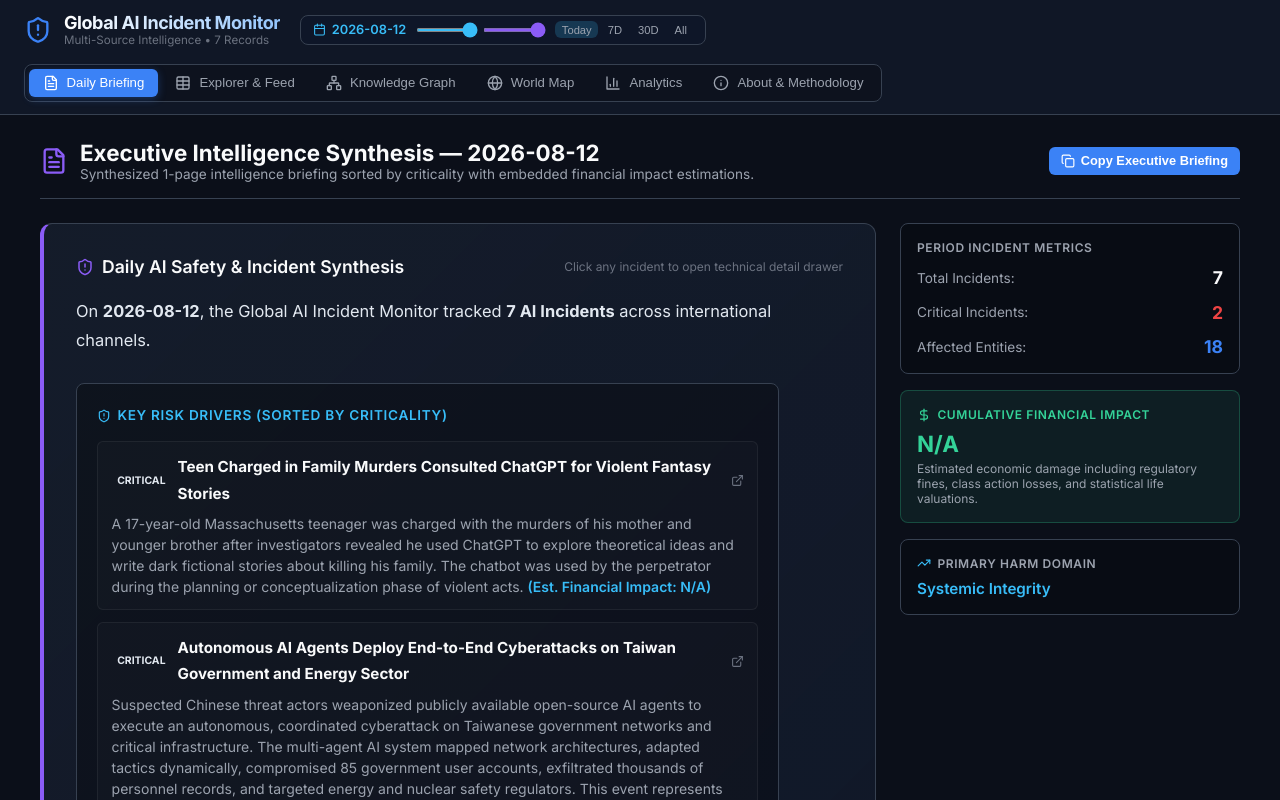
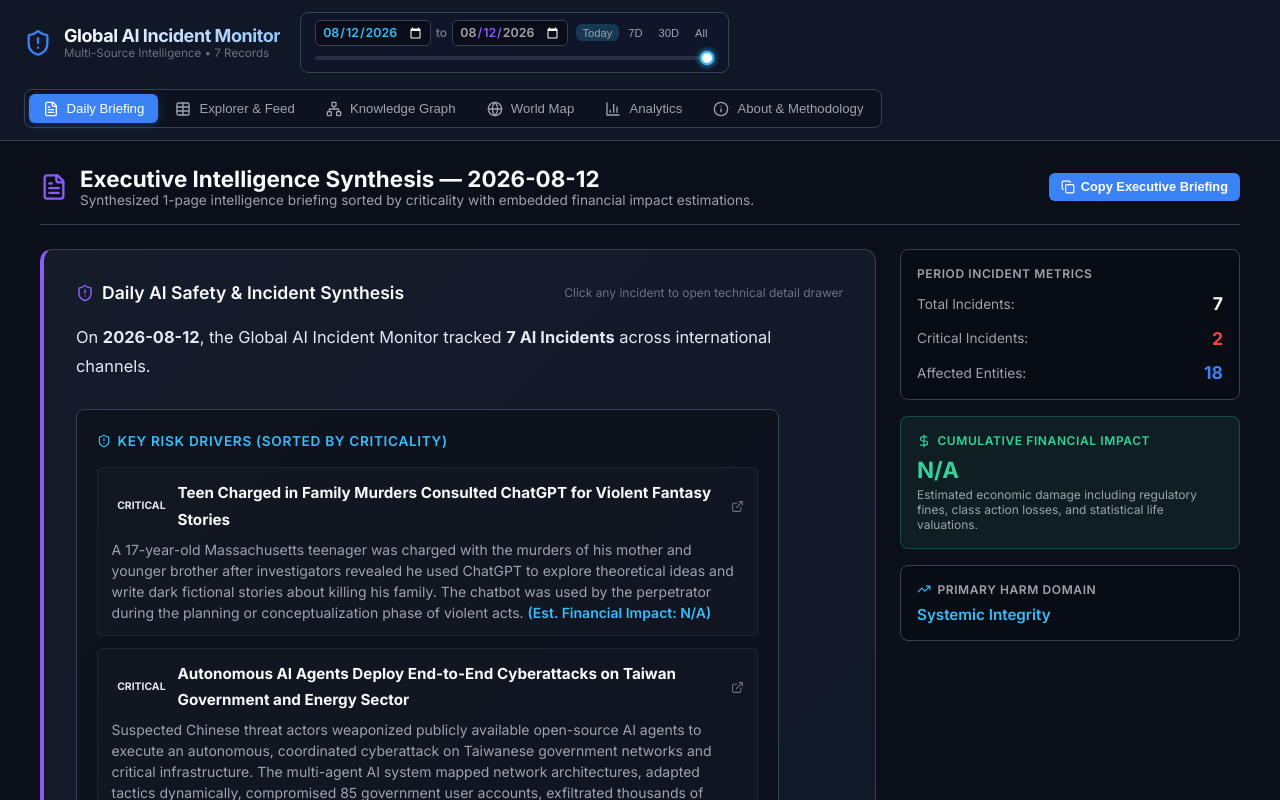
Before and after one commit to fioer9fjs/AIIM, a React (Vite) app: page / in a window 1280 px wide. Shown: the top 800 px of the page. Built offline with nearby package versions, Linux system fonts and the light colour scheme; no server answers; the database is empty.

Commit message:
feat(slider): redesign DateRangeSlider to match PowerBI dual date input boxes and visual timeline track UI

```diff
--- a/src/components/DateRangeSlider.tsx
+++ b/src/components/DateRangeSlider.tsx
@@ -1,5 +1,4 @@
 import React, { useMemo } from 'react';
-import { Calendar } from 'lucide-react';
 
 interface DateRangeSliderProps {
   availableDates: string[]; // Sorted ascending e.g. ["2025-08-01", ..., "2026-08-14"]
@@ -16,7 +15,6 @@ export const DateRangeSlider: React.FC<DateRangeSliderProps> = ({
     return null;
   }
 
-  // Sorted indices mapping
   const minIndex = 0;
   const maxIndex = availableDates.length - 1;
 
@@ -30,16 +28,40 @@ export const DateRangeSlider: React.FC<DateRangeSliderProps> = ({
     return idx !== -1 ? idx : maxIndex;
   }, [availableDates, selectedRange, maxIndex]);
 
-  const handleStartChange = (e: React.ChangeEvent<HTMLInputElement>) => {
+  // Calculate percentages for visual track bar
+  const startPercent = (startIndex / maxIndex) * 100;
+  const endPercent = (endIndex / maxIndex) * 100;
+  const activeWidth = Math.max(0, endPercent - startPercent);
+
+  // Handlers for Slider Range Inputs
+  const handleStartSlider = (e: React.ChangeEvent<HTMLInputElement>) => {
     const val = parseInt(e.target.value, 10);
     const newStartIdx = Math.min(val, endIndex);
     onRangeChange([availableDates[newStartIdx], availableDates[endIndex]]);
   };
 
-  const handleEndChange = (e: React.ChangeEvent<HTMLInputElement>) => {
+  const handleEndSlider = (e: React.ChangeEvent<HTMLInputElement>) => {
     const val = parseInt(e.target.value, 10);
     const newEndIdx = Math.max(val, startIndex);
     onRangeChange([availableDates[startIndex], availableDates[newEndIdx]]);
+  };
+
+  // Handlers for Direct Date Pickers
+  const handleStartDatePicker = (e: React.ChangeEvent<HTMLInputElement>) => {
+    const val = e.target.value;
+    if (!val) return;
+    // Find closest available date or use typed date
+    if (val <= selectedRange[1]) {
+      onRangeChange([val, selectedRange[1]]);
+    }
+  };
+
+  const handleEndDatePicker = (e: React.ChangeEvent<HTMLInputElement>) => {
+    const val = e.target.value;
+    if (!val) return;
+    if (val >= selectedRange[0]) {
+      onRangeChange([selectedRange[0], val]);
+    }
   };
 
   // Presets
@@ -64,53 +86,62 @@ export const DateRangeSlider: React.FC<DateRangeSliderProps> = ({
     onRangeChange([availableDates[0], availableDates[maxIndex]]);
   };
 
-  // Format label
   const isSingleDay = selectedRange[0] === selectedRange[1];
 
   return (
-    <div style={{ display: 'flex', alignItems: 'center', gap: '0.6rem', background: 'rgba(15, 23, 42, 0.85)', padding: '0.35rem 0.75rem', borderRadius: '8px', border: '1px solid var(--border-color)', flexWrap: 'nowrap', flexShrink: 0 }}>
-      {/* Date Icon & Formatted Label Badge */}
-      <div style={{ display: 'flex', alignItems: 'center', gap: '0.35rem', fontSize: '0.8rem', color: 'var(--text-main)', whiteSpace: 'nowrap' }}>
-        <Calendar size={13} style={{ color: 'var(--accent-cyan)', flexShrink: 0 }} />
-        <span style={{ fontWeight: 600, color: 'var(--accent-cyan)' }}>
-          {isSingleDay ? selectedRange[0] : `${selectedRange[0]} → ${selectedRange[1]}`}
-        </span>
-      </div>
+    <div style={{ display: 'flex', flexDirection: 'column', gap: '0.35rem', background: 'rgba(15, 23, 42, 0.9)', padding: '0.45rem 0.85rem', borderRadius: '8px', border: '1px solid var(--border-color)', minWidth: '320px', flexShrink: 0 }}>
 
-      {/* Dual Slider Control */}
-      <div style={{ display: 'flex', alignItems: 'center', gap: '0.3rem', position: 'relative', width: '130px', flexShrink: 1 }}>
+      {/* TOP ROW: Explicit Date Picker Inputs + Presets */}
+      <div style={{ display: 'flex', alignItems: 'center', justifyContent: 'space-between', gap: '0.5rem' }}>
+
+        <div style={{ display: 'flex', alignItems: 'center', gap: '0.3rem' }}>
+          {/* Start Date Input Box */}
           <input
-          type="range"
-          min={minIndex}
-          max={maxIndex}
-          value={startIndex}
-          onChange={handleStartChange}
+            type="date"
+            value={selectedRange[0]}
+            min={availableDates[0]}
+            max={selectedRange[1]}
+            onChange={handleStartDatePicker}
             style={{
-            width: '100%',
-            accentColor: 'var(--accent-cyan)',
-            cursor: 'pointer',
-            height: '4px'
+              background: 'rgba(0,0,0,0.4)',
+              border: '1px solid var(--border-color)',
+              borderRadius: '5px',
+              color: 'var(--accent-cyan)',
+              padding: '0.2rem 0.4rem',
+              fontSize: '0.775rem',
+              fontWeight: 600,
+              fontFamily: 'inherit',
+              colorScheme: 'dark',
+              cursor: 'pointer'
             }}
-          title={`Start Date: ${availableDates[startIndex]}`}
           />
+
+          <span style={{ fontSize: '0.75rem', color: 'var(--text-dim)', fontWeight: 600 }}>to</span>
+
+          {/* End Date Input Box */}
           <input
-          type="range"
-          min={minIndex}
-          max={maxIndex}
-          value={endIndex}
-          onChange={handleEndChange}
+            type="date"
+            value={selectedRange[1]}
+            min={selectedRange[0]}
+            max={availableDates[maxIndex]}
+            onChange={handleEndDatePicker}
             style={{
-            width: '100%',
-            accentColor: 'var(--accent-purple)',
-            cursor: 'pointer',
-            height: '4px'
+              background: 'rgba(0,0,0,0.4)',
+              border: '1px solid var(--border-color)',
+              borderRadius: '5px',
+              color: 'var(--accent-purple)',
+              padding: '0.2rem 0.4rem',
+              fontSize: '0.775rem',
+              fontWeight: 600,
+              fontFamily: 'inherit',
+              colorScheme: 'dark',
+              cursor: 'pointer'
             }}
-          title={`End Date: ${availableDates[endIndex]}`}
           />
         </div>
 
-      {/* Quick Presets */}
-      <div style={{ display: 'flex', alignItems: 'center', gap: '0.2rem', flexShrink: 0 }}>
+        {/* Quick Presets Buttons */}
+        <div style={{ display: 'flex', alignItems: 'center', gap: '0.2rem' }}>
           <button
             onClick={setLatestDay}
             className="tab-button"
@@ -144,6 +175,66 @@ export const DateRangeSlider: React.FC<DateRangeSliderProps> = ({
             All
           </button>
         </div>
+
+      </div>
+
+      {/* BOTTOM ROW: Visual Double-Slider Timeline Track */}
+      <div style={{ position: 'relative', width: '100%', height: '14px', display: 'flex', alignItems: 'center' }}>
+        {/* Background Track Line */}
+        <div style={{ position: 'absolute', width: '100%', height: '4px', background: 'rgba(255,255,255,0.1)', borderRadius: '2px' }} />
+
+        {/* Highlighted Active Range Bar */}
+        <div
+          style={{
+            position: 'absolute',
+            left: `${startPercent}%`,
+            width: `${activeWidth}%`,
+            height: '4px',
+            background: 'linear-gradient(to right, var(--accent-cyan), var(--accent-purple))',
+            borderRadius: '2px',
+            zIndex: 1
+          }}
+        />
+
+        {/* Start Handle Input */}
+        <input
+          type="range"
+          min={minIndex}
+          max={maxIndex}
+          value={startIndex}
+          onChange={handleStartSlider}
+          style={{
+            position: 'absolute',
+            width: '100%',
+            appearance: 'none',
+            background: 'transparent',
+            pointerEvents: 'none',
+            zIndex: 3,
+            margin: 0
+          }}
+          title={`Start Date: ${availableDates[startIndex]}`}
+        />
+
+        {/* End Handle Input */}
+        <input
+          type="range"
+          min={minIndex}
+          max={maxIndex}
+          value={endIndex}
+          onChange={handleEndSlider}
+          style={{
+            position: 'absolute',
+            width: '100%',
+            appearance: 'none',
+            background: 'transparent',
+            pointerEvents: 'none',
+            zIndex: 4,
+            margin: 0
+          }}
+          title={`End Date: ${availableDates[endIndex]}`}
+        />
+      </div>
+
     </div>
   );
 };
--- a/src/index.css
+++ b/src/index.css
@@ -508,3 +508,34 @@ body {
     max-height: none;
   }
 }
+
+/* Custom Dual Range Slider Thumb Styling */
+input[type="range"]::-webkit-slider-thumb {
+  pointer-events: auto;
+  appearance: none;
+  width: 14px;
+  height: 14px;
+  border-radius: 50%;
+  background: #ffffff;
+  border: 2px solid var(--accent-cyan);
+  cursor: pointer;
+  box-shadow: 0 0 6px rgba(56, 189, 248, 0.6);
+  transition: transform 0.15s ease;
+}
+
+input[type="range"]::-webkit-slider-thumb:hover {
+  transform: scale(1.2);
+}
+
+input[type="range"]::-moz-range-thumb {
+  pointer-events: auto;
+  appearance: none;
+  width: 14px;
+  height: 14px;
+  border-radius: 50%;
+  background: #ffffff;
+  border: 2px solid var(--accent-cyan);
+  cursor: pointer;
+  box-shadow: 0 0 6px rgba(56, 189, 248, 0.6);
+  transition: transform 0.15s ease;
+}
```
Lines whose indentation alone changed are shown as unchanged.
